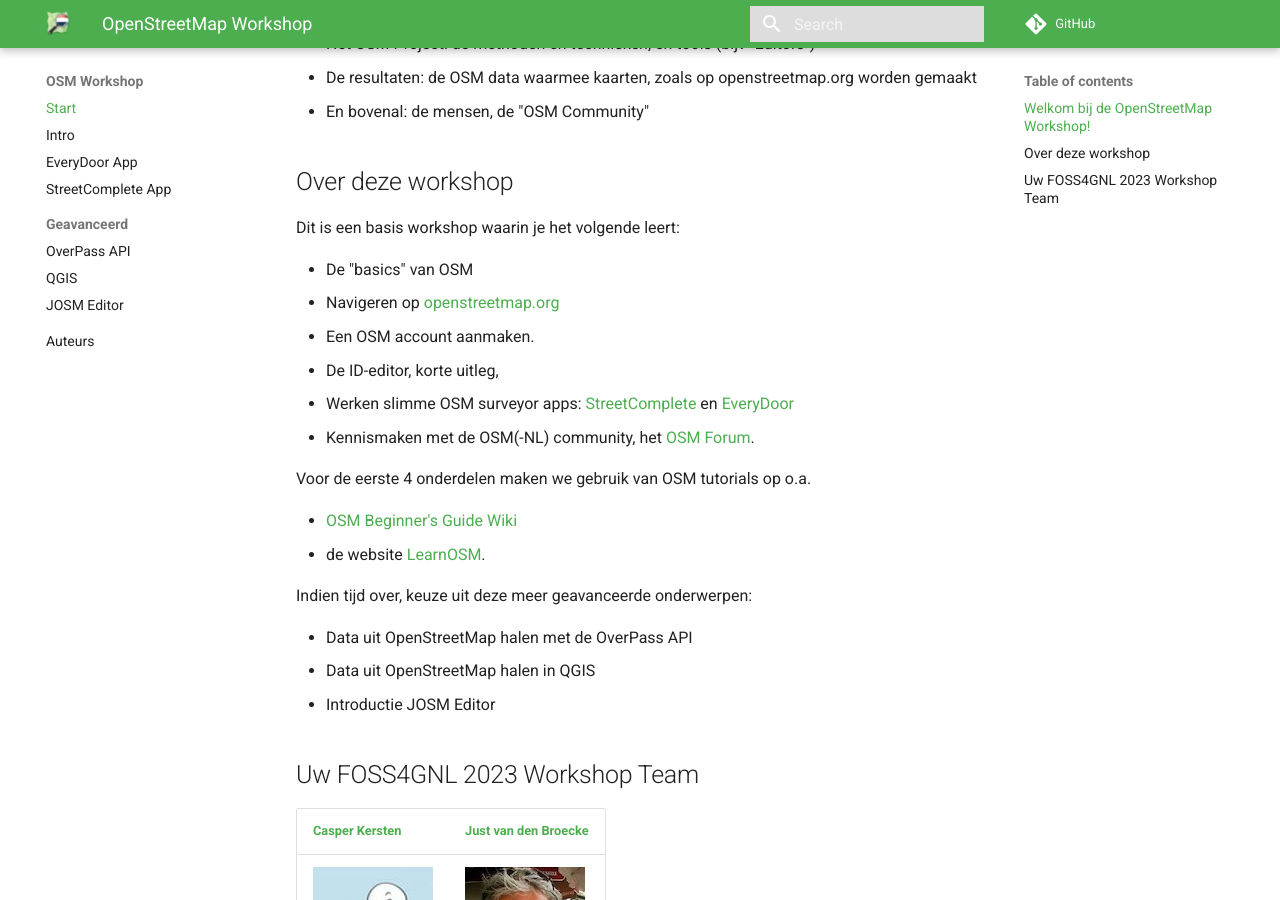
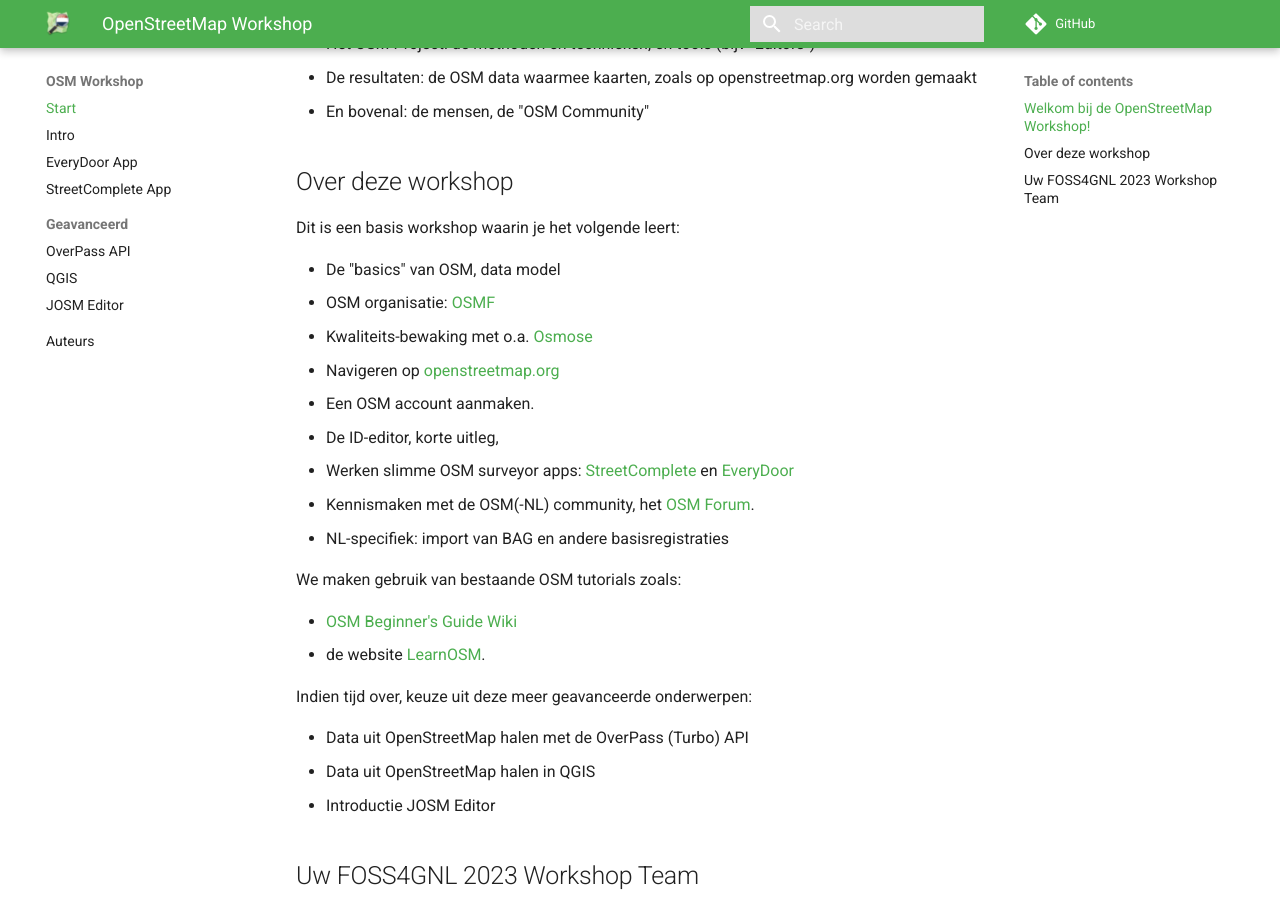
Before and after one commit to osgeonl/osmws.osgeo.nl, an MkDocs documentation site: the page built from docs/src/index.md, in a window 1280 px wide and 900 px high, scrolled down 308 px. Built offline with MkDocs 1.6.1 and Material for MkDocs 9.7.7, drawn with Linux system fonts in a browser that asks for light colours; comment, search, counter and statistics services are not loaded.

```diff
--- a/docs/src/index.md
+++ b/docs/src/index.md
@@ -22,21 +22,24 @@ In feite verwijst dit naar drie onderdelen:
 
 Dit is een basis workshop waarin je het volgende leert:
 
-* De "basics" van OSM
+* De "basics" van OSM, data model
+* OSM organisatie: [OSMF](https://wiki.osmfoundation.org/wiki/Main_Page)
+* Kwaliteits-bewaking met o.a. [Osmose](https://wiki.openstreetmap.org/wiki/Osmose)
 * Navigeren op [openstreetmap.org](https://openstreetmap.org)
 * Een OSM account aanmaken.
 * De ID-editor, korte uitleg,
 * Werken slimme OSM surveyor apps: [StreetComplete](https://streetcomplete.app/?lang=nl) en [EveryDoor](https://every-door.app/)
 * Kennismaken met de OSM(-NL) community, het [OSM Forum](https://community.openstreetmap.org/).
+* NL-specifiek: import van BAG en andere basisregistraties
 
-Voor de eerste 4 onderdelen maken we gebruik van OSM tutorials op o.a.
+We maken gebruik van bestaande OSM tutorials zoals:
 
 * [OSM Beginner's Guide Wiki](https://wiki.openstreetmap.org/wiki/Beginners%27_guide)
 * de website [LearnOSM](https://learnosm.org/nl_NL/).
 
 Indien tijd over, keuze uit deze meer geavanceerde onderwerpen:
 
-* Data uit OpenStreetMap halen met de OverPass API
+* Data uit OpenStreetMap halen met de OverPass (Turbo) API
 * Data uit OpenStreetMap halen in QGIS
 * Introductie JOSM Editor
 
```
Also changed, not shown: docs/src/apps/everydoor.md (+21 -3 lines), docs/src/apps/streetcomplete.md (+1 -1 lines), docs/src/intro.md (+34 -7 lines).
